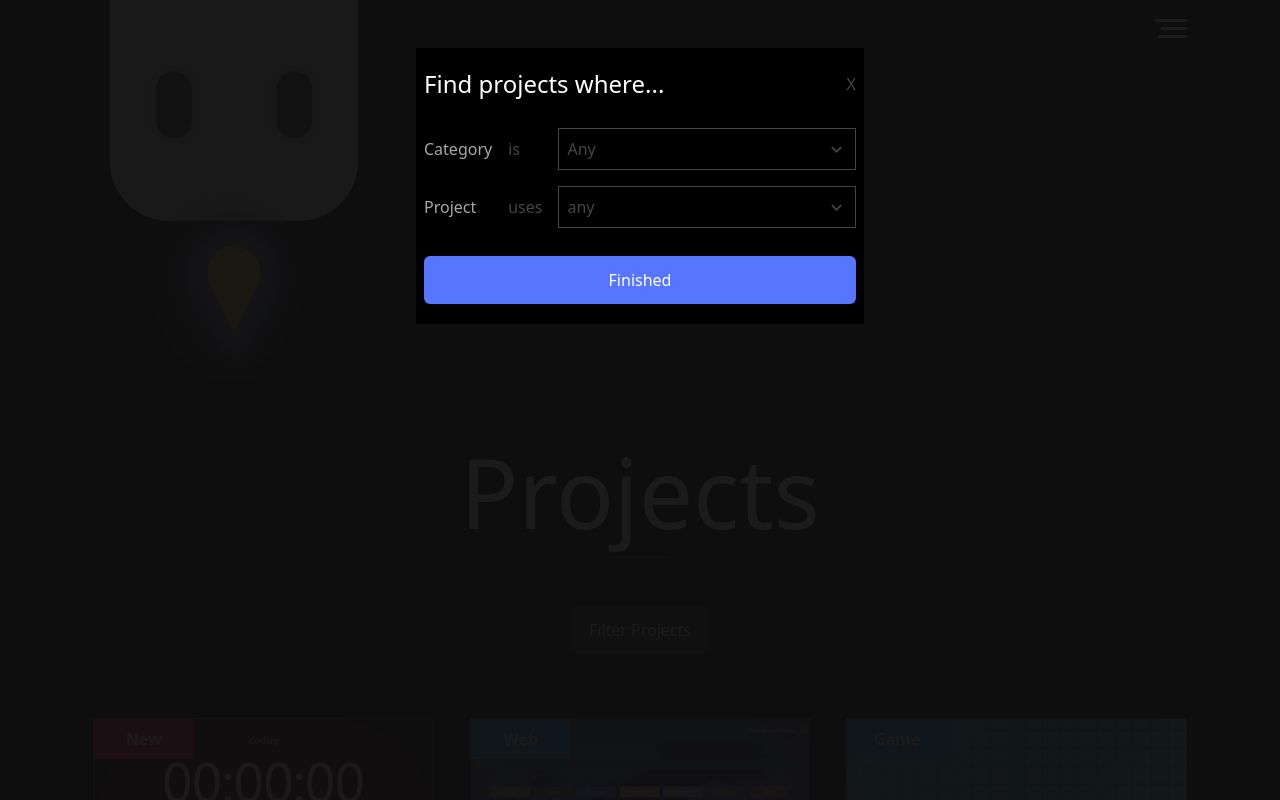
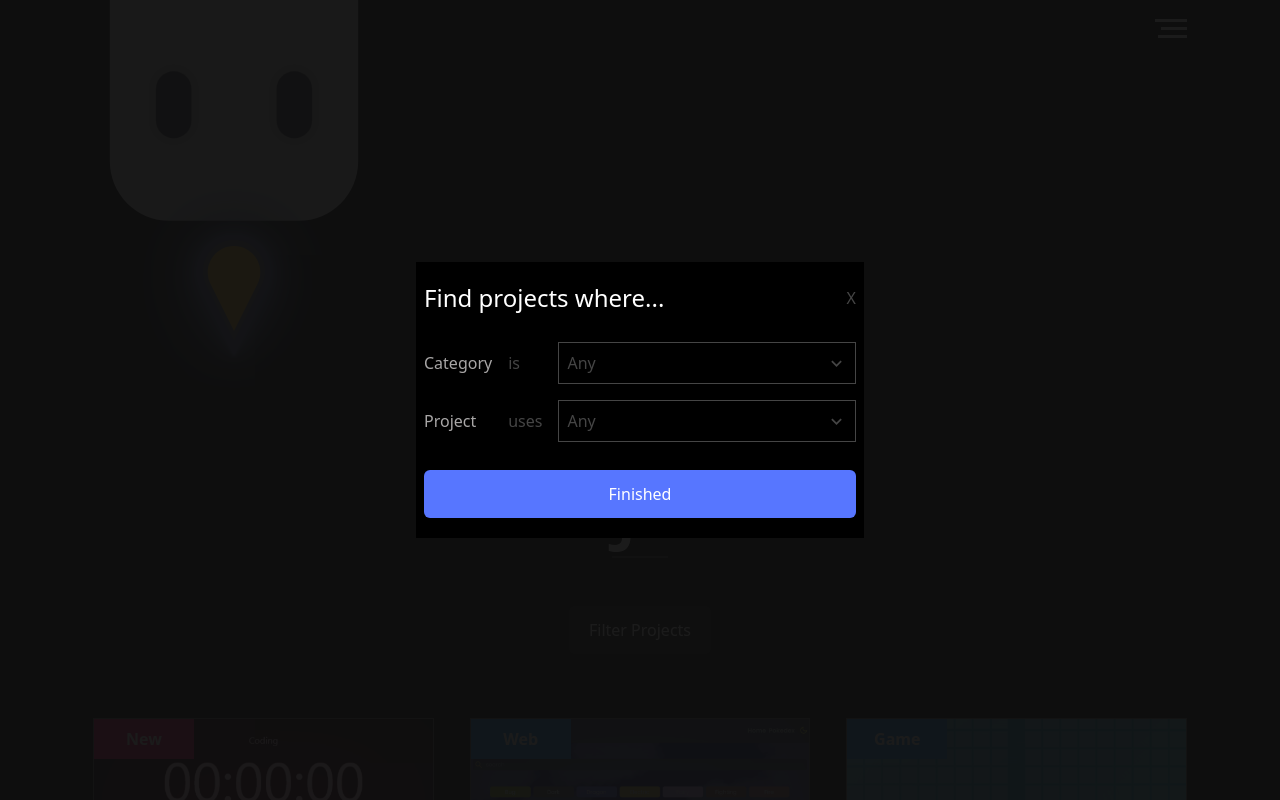
Before and after one commit to dominik-ilja/portfolio, a Next.js app: page /projects in a window 1280 px wide. Both pictures are taken after a click on the button "Filter Projects". Shown: the top 800 px of the page. Built offline with nearby package versions, Linux system fonts and the light colour scheme.

Commit message:
feat: Add Overlay and Modal components
- Add Overlay and Modal components
- Add custom hooks for working with Modal & Overlay
- Update FilterMenu component with Modal
- Update projects page with updated FilterMenu

```diff
--- /dev/null
+++ b/components/Modal/Modal.tsx
@@ -0,0 +1,60 @@
+import clsx from "clsx";
+import { MouseEvent, MouseEventHandler, useRef } from "react";
+import { twMerge } from "tailwind-merge";
+import Overlay from "../Overlay/Overlay";
+
+type Props = {
+  blockScroll?: boolean;
+  children?: React.ReactNode;
+  className?: string;
+  hidden?: boolean;
+  contentPosition?: "top" | "center" | "bottom";
+  onBackgroundClick?: MouseEventHandler;
+};
+
+const Modal = ({
+  blockScroll,
+  children,
+  className,
+  contentPosition,
+  hidden,
+  onBackgroundClick,
+}: Props) => {
+  const backgroundRef = useRef(null);
+
+  let classes = twMerge(
+    "mx-auto absolute left-1/2 -translate-x-1/2",
+    className,
+    clsx({
+      "top-0": contentPosition === "top",
+      "top-1/2 -translate-y-1/2": contentPosition === "center",
+      "bottom-0": contentPosition === "bottom",
+    })
+  );
+
+  function handleBackgroundClick(e: MouseEvent) {
+    if (onBackgroundClick && backgroundRef.current === e.target) {
+      onBackgroundClick(e);
+    }
+  }
+
+  return (
+    <Overlay
+      blockScroll={blockScroll}
+      onClick={handleBackgroundClick}
+      hidden={hidden}
+      ref={backgroundRef}
+    >
+      <div className={classes}>{children}</div>
+    </Overlay>
+  );
+};
+
+Modal.defaultProps = {
+  blockScroll: true,
+  className: "",
+  contentPosition: "center",
+  hidden: false,
+};
+
+export default Modal;
--- /dev/null
+++ b/components/Overlay/Overlay.tsx
@@ -0,0 +1,41 @@
+import clsx from "clsx";
+import { MouseEventHandler, ReactNode, forwardRef } from "react";
+import { twMerge } from "tailwind-merge";
+import useScrollBlock from "../../hooks/useScrollBlock";
+
+type Props = {
+  blockScroll?: boolean;
+  children: ReactNode;
+  hidden?: boolean;
+  onClick?: MouseEventHandler;
+};
+
+const Overlay = forwardRef<HTMLDivElement, Props>(
+  ({ children, hidden, onClick, ...props }: Props, ref) => {
+    const [allowScroll, blockScroll] = useScrollBlock();
+
+    if (props.blockScroll) {
+      hidden ? allowScroll() : blockScroll();
+    }
+
+    const classes = twMerge(
+      "fixed top-0 bottom-0 left-0 right-0 z-50 bg-opacity-95 bg-base-1",
+      clsx({ hidden: hidden })
+    );
+
+    return (
+      <div className={classes} ref={ref} onClick={onClick}>
+        {children}
+      </div>
+    );
+  }
+);
+
+Overlay.displayName = "Overlay";
+
+Overlay.defaultProps = {
+  hidden: false,
+  blockScroll: true,
+};
+
+export default Overlay;
--- a/components/Pages/Home/Projects/FilterMenu/FilterMenu.tsx
+++ b/components/Pages/Home/Projects/FilterMenu/FilterMenu.tsx
@@ -1,9 +1,10 @@
-import { Dispatch, MouseEventHandler, useRef, useState } from "react";
+import { Dispatch, MouseEventHandler } from "react";
 import {
   PROJECT_TAGS,
   PROJECT_TECHNOLOGIES,
 } from "../../../../../constants/projectData";
 import Button from "../../../../Utilities/Button/Button";
+import Modal from "../../../../Modal/Modal";
 import FilterDropdown from "./FilterDropdown/FilterDropdown";
 
 type Props = {
@@ -12,27 +13,28 @@ type Props = {
   tag: string;
   setTech: Dispatch<string>;
   tech: string;
+  hidden?: boolean;
 };
 
-const FilterMenu = (props: Props) => {
-  const backgroundRef = useRef(null);
-
-  function backgroundExitClickHandler(e: React.MouseEvent) {
-    if (props.onExitClick && backgroundRef.current === e.target) {
-      props.onExitClick(e);
-    }
-  }
-
+const FilterMenu = ({
+  hidden,
+  onExitClick,
+  setTag,
+  tag,
+  setTech,
+  tech,
+  ...props
+}: Props) => {
   return (
-    <div
-      ref={backgroundRef}
-      className="fixed top-0 bottom-0 left-0 right-0 z-50 px-1 pt-12 bg-opacity-95 bg-base-1"
-      onClick={backgroundExitClickHandler}
+    <Modal
+      hidden={hidden}
+      contentPosition="center"
+      onBackgroundClick={onExitClick}
     >
-      <div className="flex flex-col px-2 py-5 bg-black gap-y-7 z-[100] max-w-md mx-auto">
+      <div className="flex flex-col px-2 py-5 bg-black gap-y-7 z-[100] w-screen max-w-md mx-auto">
         <div className="flex justify-between">
           <div className="text-2xl text-white">Find projects where...</div>
-          <button onClick={props.onExitClick} className="text-base-30">
+          <button onClick={onExitClick} className="text-base-30">
             X
           </button>
         </div>
@@ -40,29 +42,34 @@ const FilterMenu = (props: Props) => {
           <div className="text-base-50">Category</div>
           <div className="px-4 text-base-30">is</div>
           <FilterDropdown
-            selectedItem={props.tag}
-            setItem={props.setTag}
+            selectedItem={tag}
+            setItem={setTag}
             items={["any", ...PROJECT_TAGS]}
             capitalize={true}
           />
           <div className="text-base-50">Project</div>
           <div className="px-4 text-base-30">uses</div>
           <FilterDropdown
-            selectedItem={props.tech}
-            setItem={props.setTech}
-            items={["Any", ...PROJECT_TECHNOLOGIES]}
+            selectedItem={tech}
+            setItem={setTech}
+            items={["any", ...PROJECT_TECHNOLOGIES]}
+            capitalize={true}
           />
         </div>
         <Button
-          onClick={props.onExitClick}
+          onClick={onExitClick}
           rounded={true}
           className="w-full bg-indigo"
         >
           Finished
         </Button>
       </div>
-    </div>
+    </Modal>
   );
 };
 
+FilterMenu.defaultProps = {
+  hidden: false,
+};
+
 export default FilterMenu;
--- /dev/null
+++ b/hooks/useFocusTrap.ts
@@ -0,0 +1,3 @@
+const useFoucsTrap = () => {};
+
+export default useFoucsTrap;
--- /dev/null
+++ b/hooks/useScrollBlock.ts
@@ -0,0 +1,92 @@
+import { useEffect, useRef } from "react";
+
+/*
+  Credit: https://gist.github.com/reecelucas/2f510e6b8504008deaaa52732202d2da
+*/
+
+const useScrollBlock = () => {
+  if (typeof document === "undefined") {
+    throw new Error(
+      'document is "undefined". useScrollBlock can only be used when document exists'
+    );
+  }
+
+  const html = document.documentElement;
+  const body = document.body;
+
+  const allowScroll = () => {
+    html.style.position = "";
+    html.style.overflow = "";
+    body.style.position = "";
+    body.style.overflow = "";
+    body.style.paddingRight = "";
+  };
+  const blockScroll = () => {
+    //! read about the difference of these two properties
+    const scrollBarWidth = window.innerWidth - html.clientWidth;
+    const bodyPaddingRight =
+      Number(window.getComputedStyle(body).getPropertyValue("padding-right")) ||
+      0;
+
+    /**
+     * 1. Fixes a bug in iOS and desktop Safari whereby setting
+     *    `overflow: hidden` on the html/body does not prevent scrolling.
+     * 2. Fixes a bug in desktop Safari where `overflowY` does not prevent
+     *    scroll if an `overflow-x` style is also applied to the body.
+     */
+
+    html.style.position = "relative"; // [1]
+    html.style.overflow = "hidden"; // [2]
+    body.style.position = "relative"; // [1]
+    body.style.overflow = "hidden"; // [2]
+    body.style.paddingRight = `${bodyPaddingRight + scrollBarWidth}px`;
+  };
+
+  return [allowScroll, blockScroll];
+};
+
+// const useScrollBlock = (scrollIsBlocked: boolean) => {
+//   useEffect(() => {
+//     const allowScroll = () => {
+//       if (typeof document === "undefined") return;
+
+//       const html = document.documentElement;
+//       const body = document.body;
+
+//       html.style.position = "";
+//       html.style.overflow = "";
+//       body.style.position = "";
+//       body.style.overflow = "";
+//       body.style.paddingRight = "";
+//     };
+//     const blockScroll = () => {
+//       if (typeof document === "undefined") return;
+
+//       const html = document.documentElement;
+//       const body = document.body;
+
+//       const scrollBarWidth = window.innerWidth - html.clientWidth;
+//       const bodyPaddingRight =
+//         Number(
+//           window.getComputedStyle(body).getPropertyValue("padding-right")
+//         ) || 0;
+
+//       /**
+//        * 1. Fixes a bug in iOS and desktop Safari whereby setting
+//        *    `overflow: hidden` on the html/body does not prevent scrolling.
+//        * 2. Fixes a bug in desktop Safari where `overflowY` does not prevent
+//        *    scroll if an `overflow-x` style is also applied to the body.
+//        */
+
+//       html.style.position = "relative"; // [1]
+//       html.style.overflow = "hidden"; // [2]
+//       body.style.position = "relative"; // [1]
+//       body.style.overflow = "hidden"; // [2]
+//       body.style.paddingRight = `${bodyPaddingRight + scrollBarWidth}px`;
+//     };
+
+//     scrollIsBlocked ? blockScroll() : allowScroll();
+//   }, [scrollIsBlocked]);
+// };
+
+export default useScrollBlock;
--- a/pages/projects/index.tsx
+++ b/pages/projects/index.tsx
@@ -27,6 +27,7 @@ const Projects = () => {
   }, [tag, tech]);
 
   return (
+    <>
       <Layout>
         <Container>
           <Section className="pt-0">
@@ -34,26 +35,26 @@ const Projects = () => {
               Projects
             </MainTitle>
             <Button
-            onClick={() => setShowFilter(!showFilter)}
+              onClick={() => setShowFilter(true)}
               rounded={true}
               className="block mx-auto bg-base-10"
             >
               Filter Projects
             </Button>
+          </Section>
+          <ProjectCards projects={projectList} className="pb-16" />
+        </Container>
+      </Layout>
 
-          {showFilter && (
       <FilterMenu
         onExitClick={() => setShowFilter(false)}
         setTag={setTag}
         tag={tag}
         setTech={setTech}
         tech={tech}
+        hidden={!showFilter}
       />
-          )}
-        </Section>
-        <ProjectCards projects={projectList} className="pb-16" />
-      </Container>
-    </Layout>
+    </>
   );
 };
 
```
Lines whose indentation alone changed are shown as unchanged.
